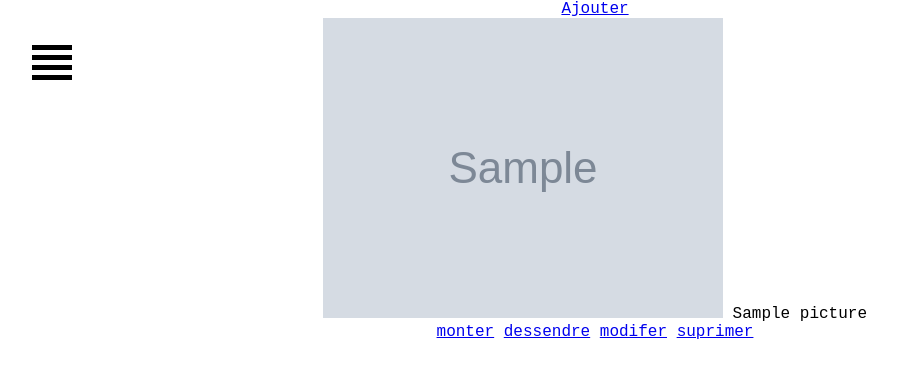
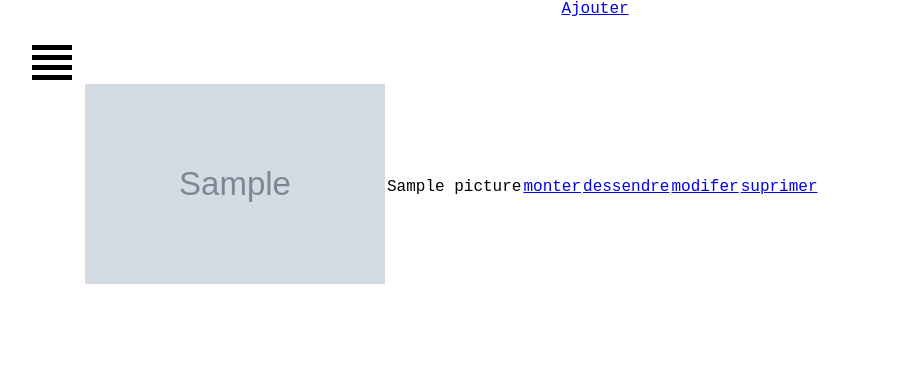
Before and after one commit to GDel84/ArnaudMichant, a Symfony app: template templates/admin/picture/admin-picture.html.twig in a window 1280 px wide. Shown: the top 378 px of the page, without its empty margins (45-942 px from the left). Run offline with Twig, Linux system fonts and the light colour scheme; the template is opened without the code that fills it: most values are stand-ins (such as "Sample title", 1, 10 or a date in 2020); grey boxes marked "Sample" are stand-in pictures; some libraries are stand-ins or nearby versions.

Commit message:
change picture in table

```diff
--- a/templates/admin/picture/admin-picture.html.twig
+++ b/templates/admin/picture/admin-picture.html.twig
@@ -1,30 +1,28 @@
 {% extends 'admin/baseAdmin.html.twig' %}
 
 {% block body %}
+<a href="{{ path("admin-picture-create") }}" type="button" class="btn btn-outline-success position-absolute">Ajouter</a>
 
-<a href="{{ path("admin-picture-create") }}" type="button" class="btn btn-outline-success btn-add">Ajouter</a>
-
-{% for picture in pictures %}
-
- <section class="section-info" id="infos">
-
-
-    <a class="lien-div">
-        <div class="carte-info">
-            <div class="container-photo-info">
-
-        <a><img src={{asset('uploads/picture/' ~ picture.picture)}} width="400px" class="photo"></a>
-        {{picture.title}}
-                </div>
-        <a  class="btn btn-outline-primary" href="{{ path("admin-picture-move", {id:picture.id, move:'haut'} ) }}">monter</a>
-        <a  class="btn btn-outline-primary" href="{{ path("admin-picture-move", {id:picture.id, move:'bas'} ) }}">dessendre</a>
-        <a href="{{ path("admin-picture-modifier", {id:picture.id} ) }}" class="btn btn-outline-primary">modifer</a>
-        <a href="{{ path("admin-picture-delete", {id:picture.id} ) }}" class="btn btn-outline-danger">suprimer</a>
-
+<div class="user">
+    <div class="shadow mb-4">
+        <div class="table-responsive">
+            <table class="table table-bordered">
+                <thead>
+                </thead>
+                <tbody>
+                {% for picture in pictures %}
+                <tr>
+                <td><img src={{asset('uploads/picture/' ~ picture.picture)}} width="300px" height="200px" class="photo"></td>
+                <td>{{picture.title}}</td>
+                <td><a  class="btn btn-outline-primary" href="{{ path("admin-picture-move", {id:picture.id, move:'haut'} ) }}">monter</a></td>
+                <td><a  class="btn btn-outline-primary" href="{{ path("admin-picture-move", {id:picture.id, move:'bas'} ) }}">dessendre</a></td>
+                <td><a href="{{ path("admin-picture-modifier", {id:picture.id} ) }}" class="btn btn-outline-primary">modifer</a></td>
+                <td><a href="{{ path("admin-picture-delete", {id:picture.id} ) }}" class="btn btn-outline-danger">suprimer</a></td>
+                </tr>
+                {% endfor %}
+                </tbody>
+            </table>
+        </div>
     </div>
-     </a>
-     </section>
-
-{% endfor %}
-
+</div>
 {% endblock %}
```
